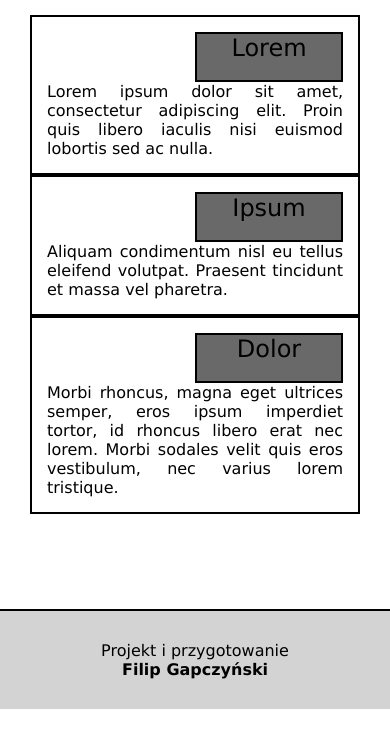
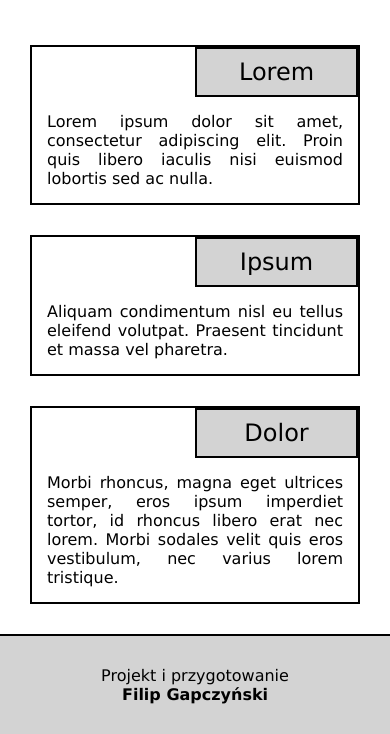
Before and after one commit to Chalkiss/PAI, a PHP site: page /lab2.html in a window 390 px wide. Shown: the part 135-869 px from the top of the page. Before the commit the page ends 844 px from the top, so only its background shows below. Run offline with PHP 8.4, Linux system fonts and the light colour scheme.

Commit message:
A few corrections

```diff
--- a/lab2/style.css
+++ b/lab2/style.css
@@ -67,8 +67,12 @@ article{
     border: 2px solid black;
     margin-left: 15px;
     margin-right: 15px;
+  /*  padding: 15px;*/
+    text-align: justify;
+}
+
+article p {
     padding: 15px;
-    text-align: justify;
 }
 
 h4{
@@ -80,8 +84,9 @@ h4{
     display: flex;
     justify-content: center;
     align-self: flex-end;
-    background-color: dimgray;
+    background-color: lightgray;
     border: 2px solid black;
+    align-items: center;
 }
 
 footer{
@@ -120,4 +125,7 @@ p~p{
     header{
         justify-content: space-between;
     }
+    article{
+        margin-top: 30px;
+    }
 }
```
